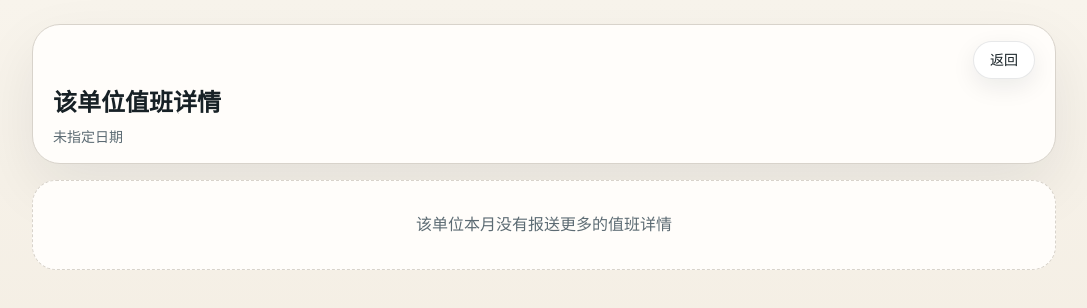
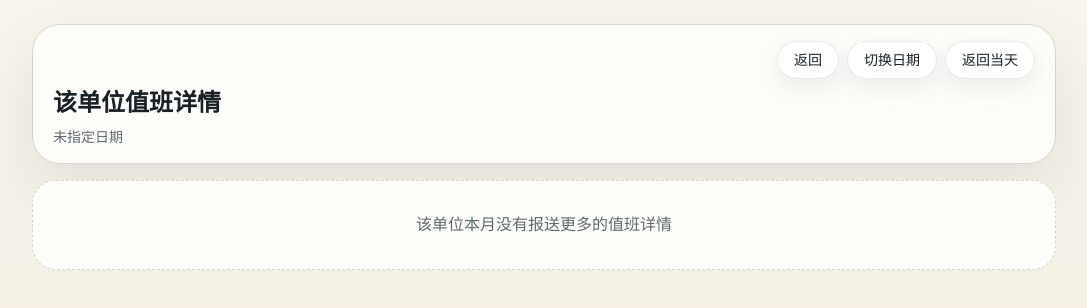
Before and after one commit to yxandy/zhiban, a Next.js app: page /units/gongcheng-jianshe in a window 1280 px wide. Shown: the top 308 px of the page, without its empty margins (96-1183 px from the left). Built offline with nearby package versions, Linux system fonts and the light colour scheme.

Commit message:
feat: 详情页接入日期切换组件

```diff
--- a/src/app/units/[unitSlug]/page.tsx
+++ b/src/app/units/[unitSlug]/page.tsx
@@ -1,5 +1,4 @@
-import Link from "next/link";
-
+import { DetailDateSwitcher } from "@/components/detail/detail-date-switcher";
 import { getUnitDetailData } from "@/lib/repositories/duty-repository";
 
 type UnitDetailPageProps = {
@@ -53,26 +52,26 @@ function ContactLine({
 export default async function UnitDetailPage({ params, searchParams }: UnitDetailPageProps) {
   const routeParams = await params;
   const query = searchParams ? await searchParams : undefined;
-  const { detail } = await getUnitDetailData({
+  const { detail, availableDates } = await getUnitDetailData({
     unitSlug: routeParams.unitSlug,
     date: query?.date,
     forceMode: query?.mode,
   });
   const displayUnitName = detail?.unitName ?? query?.unitName ?? "该单位";
+  const currentDate = /^\d{4}-\d{2}-\d{2}$/.test(query?.date ?? "") ? (query?.date as string) : detail?.date ?? "";
 
   return (
     <main className="min-h-screen px-4 py-6 sm:px-6 lg:px-8">
       <div className="mx-auto flex w-full max-w-5xl flex-col gap-4">
         <section className="rounded-[28px] border border-[var(--border)] bg-[var(--card)] px-5 py-4 shadow-[0_24px_60px_rgba(18,31,41,0.08)]">
           <div className="space-y-2">
-            <div className="flex justify-end">
-              <Link
-                href="/"
-                className="shrink-0 rounded-full border border-[var(--line-soft)] bg-white px-4 py-2 text-sm font-medium text-[var(--foreground)] shadow-[0_8px_24px_rgba(18,31,41,0.08)] transition hover:-translate-y-0.5"
-              >
-                返回
-              </Link>
-            </div>
+            <DetailDateSwitcher
+              unitSlug={routeParams.unitSlug}
+              unitName={query?.unitName}
+              mode={query?.mode}
+              currentDate={currentDate}
+              availableDates={availableDates}
+            />
             <div>
               <h1 className="text-2xl font-semibold text-[var(--foreground)]">{`${displayUnitName}值班详情`}</h1>
             </div>
--- /dev/null
+++ b/src/components/detail/detail-date-switcher.tsx
@@ -0,0 +1,212 @@
+"use client";
+
+import Link from "next/link";
+import { useState } from "react";
+
+type DetailDateSwitcherProps = {
+  unitSlug: string;
+  unitName?: string;
+  mode?: string;
+  currentDate: string;
+  availableDates: string[];
+};
+
+const weekdayLabels = ["一", "二", "三", "四", "五", "六", "日"];
+
+function buildMonthGrid(year: number, month: number, selectedDate: string, datesWithData: Set<string>) {
+  const firstDay = new Date(year, month, 1);
+  const lastDay = new Date(year, month + 1, 0);
+  const leadingDays = (firstDay.getDay() + 6) % 7;
+  const totalCells = Math.ceil((leadingDays + lastDay.getDate()) / 7) * 7;
+
+  return Array.from({ length: totalCells }, (_, index) => {
+    const dayNumber = index - leadingDays + 1;
+    const cellDate = new Date(year, month, dayNumber);
+    const isCurrentMonth = cellDate.getMonth() === month;
+    const isoDate = `${cellDate.getFullYear()}-${String(cellDate.getMonth() + 1).padStart(2, "0")}-${String(
+      cellDate.getDate(),
+    ).padStart(2, "0")}`;
+
+    return {
+      isoDate,
+      dayLabel: String(cellDate.getDate()),
+      isCurrentMonth,
+      isSelected: isoDate === selectedDate,
+      hasData: datesWithData.has(isoDate),
+    };
+  });
+}
+
+function toChineseDateLabel(isoDate: string) {
+  const [year, month, day] = isoDate.split("-");
+  return `${year}年${Number(month)}月${Number(day)}日`;
+}
+
+function getChinaTodayIsoDate() {
+  const now = new Date();
+  const formatter = new Intl.DateTimeFormat("zh-CN", {
+    timeZone: "Asia/Shanghai",
+    year: "numeric",
+    month: "2-digit",
+    day: "2-digit",
+  });
+  const parts = formatter.formatToParts(now);
+  const year = parts.find((part) => part.type === "year")?.value;
+  const month = parts.find((part) => part.type === "month")?.value;
+  const day = parts.find((part) => part.type === "day")?.value;
+  if (!year || !month || !day) {
+    return "1970-01-01";
+  }
+  return `${year}-${month}-${day}`;
+}
+
+function buildDetailHref(params: {
+  unitSlug: string;
+  date: string;
+  unitName?: string;
+  mode?: string;
+}) {
+  const query = new URLSearchParams();
+  query.set("date", params.date);
+  if (params.unitName) {
+    query.set("unitName", params.unitName);
+  }
+  if (params.mode) {
+    query.set("mode", params.mode);
+  }
+  return `/units/${params.unitSlug}?${query.toString()}`;
+}
+
+export function DetailDateSwitcher(props: DetailDateSwitcherProps) {
+  const { unitSlug, unitName, mode, currentDate, availableDates } = props;
+  const [isCalendarOpen, setIsCalendarOpen] = useState(false);
+  const baseDate = /^\d{4}-\d{2}-\d{2}$/.test(currentDate) ? new Date(`${currentDate}T00:00:00`) : new Date();
+  const [viewYear, setViewYear] = useState(baseDate.getFullYear());
+  const [viewMonth, setViewMonth] = useState(baseDate.getMonth());
+  const datesWithData = new Set(availableDates);
+  const monthGrid = buildMonthGrid(viewYear, viewMonth, currentDate, datesWithData);
+  const yearSet = new Set(availableDates.map((item) => Number(item.slice(0, 4))));
+  yearSet.add(viewYear);
+  const yearOptions = [...yearSet].filter((item) => Number.isFinite(item)).sort((a, b) => a - b);
+  const todayIsoDate = getChinaTodayIsoDate();
+  const todayHref = buildDetailHref({
+    unitSlug,
+    date: todayIsoDate,
+    unitName,
+    mode,
+  });
+
+  return (
+    <div className="space-y-2">
+      <div className="flex justify-end">
+        <div className="flex items-center gap-2">
+          <Link
+            href="/"
+            className="shrink-0 rounded-full border border-[var(--line-soft)] bg-white px-4 py-2 text-sm font-medium text-[var(--foreground)] shadow-[0_8px_24px_rgba(18,31,41,0.08)] transition hover:-translate-y-0.5"
+          >
+            返回
+          </Link>
+          <button
+            type="button"
+            aria-expanded={isCalendarOpen}
+            aria-label={isCalendarOpen ? "收起日期选择" : "展开日期选择"}
+            onClick={() => setIsCalendarOpen((value) => !value)}
+            className="shrink-0 rounded-full border border-[var(--line-soft)] bg-white px-4 py-2 text-sm font-medium text-[var(--foreground)] shadow-[0_8px_24px_rgba(18,31,41,0.08)] transition hover:-translate-y-0.5"
+          >
+            {isCalendarOpen ? "收起" : "切换日期"}
+          </button>
+          <Link
+            href={todayHref}
+            className="shrink-0 rounded-full border border-[var(--line-soft)] bg-white px-4 py-2 text-sm font-medium text-[var(--foreground)] shadow-[0_8px_24px_rgba(18,31,41,0.08)] transition hover:-translate-y-0.5"
+          >
+            返回当天
+          </Link>
+        </div>
+      </div>
+
+      {isCalendarOpen ? (
+        <div className="rounded-[22px] border border-[var(--line-soft)] bg-white p-4">
+          <div className="flex items-center justify-between">
+            <p className="text-sm font-semibold text-[var(--foreground)]">日期选择</p>
+            <button
+              type="button"
+              onClick={() => setIsCalendarOpen(false)}
+              className="rounded-full bg-[var(--accent)] px-3 py-1.5 text-xs text-white"
+            >
+              收起日历
+            </button>
+          </div>
+          <div className="mt-3 flex items-center gap-2">
+            <label className="text-xs text-[var(--muted)]" htmlFor="detail-year-select">
+              年份
+            </label>
+            <select
+              id="detail-year-select"
+              aria-label="切换年份"
+              value={viewYear}
+              onChange={(event) => setViewYear(Number(event.target.value))}
+              className="rounded-lg border border-[var(--line-soft)] bg-white px-2 py-1 text-sm text-[var(--foreground)]"
+            >
+              {yearOptions.map((year) => (
+                <option key={year} value={year}>
+                  {year}年
+                </option>
+              ))}
+            </select>
+
+            <label className="ml-2 text-xs text-[var(--muted)]" htmlFor="detail-month-select">
+              月份
+            </label>
+            <select
+              id="detail-month-select"
+              aria-label="切换月份"
+              value={viewMonth}
+              onChange={(event) => setViewMonth(Number(event.target.value))}
+              className="rounded-lg border border-[var(--line-soft)] bg-white px-2 py-1 text-sm text-[var(--foreground)]"
+            >
+              {Array.from({ length: 12 }, (_, index) => (
+                <option key={index} value={index}>
+                  {index + 1}月
+                </option>
+              ))}
+            </select>
+          </div>
+
+          <div className="mt-4 grid grid-cols-7 gap-2 text-center text-xs text-[var(--muted)]">
+            {weekdayLabels.map((label) => (
+              <span key={label} className="py-1">
+                {label}
+              </span>
+            ))}
+          </div>
+
+          <div className="mt-2 grid grid-cols-7 gap-2">
+            {monthGrid.map((cell) => (
+              <Link
+                key={cell.isoDate}
+                href={buildDetailHref({
+                  unitSlug,
+                  date: cell.isoDate,
+                  unitName,
+                  mode,
+                })}
+                aria-label={`选择 ${toChineseDateLabel(cell.isoDate)}`}
+                className={`flex aspect-square items-center justify-center rounded-2xl border text-sm transition ${
+                  !cell.isCurrentMonth
+                    ? "pointer-events-none border-transparent bg-transparent text-[#c7beb3]"
+                    : cell.isSelected
+                      ? "border-transparent bg-[var(--accent)] text-white shadow-[0_10px_30px_rgba(37,95,133,0.28)]"
+                      : cell.hasData
+                        ? "border-[var(--line-soft)] bg-[var(--surface-soft)] text-[var(--foreground)]"
+                        : "border-[var(--line-soft)] bg-white text-[var(--foreground)]"
+                }`}
+              >
+                {cell.dayLabel}
+              </Link>
+            ))}
+          </div>
+        </div>
+      ) : null}
+    </div>
+  );
+}
```
Also changed, not shown: 1 other file (tests, documents, lock files or other folders).
